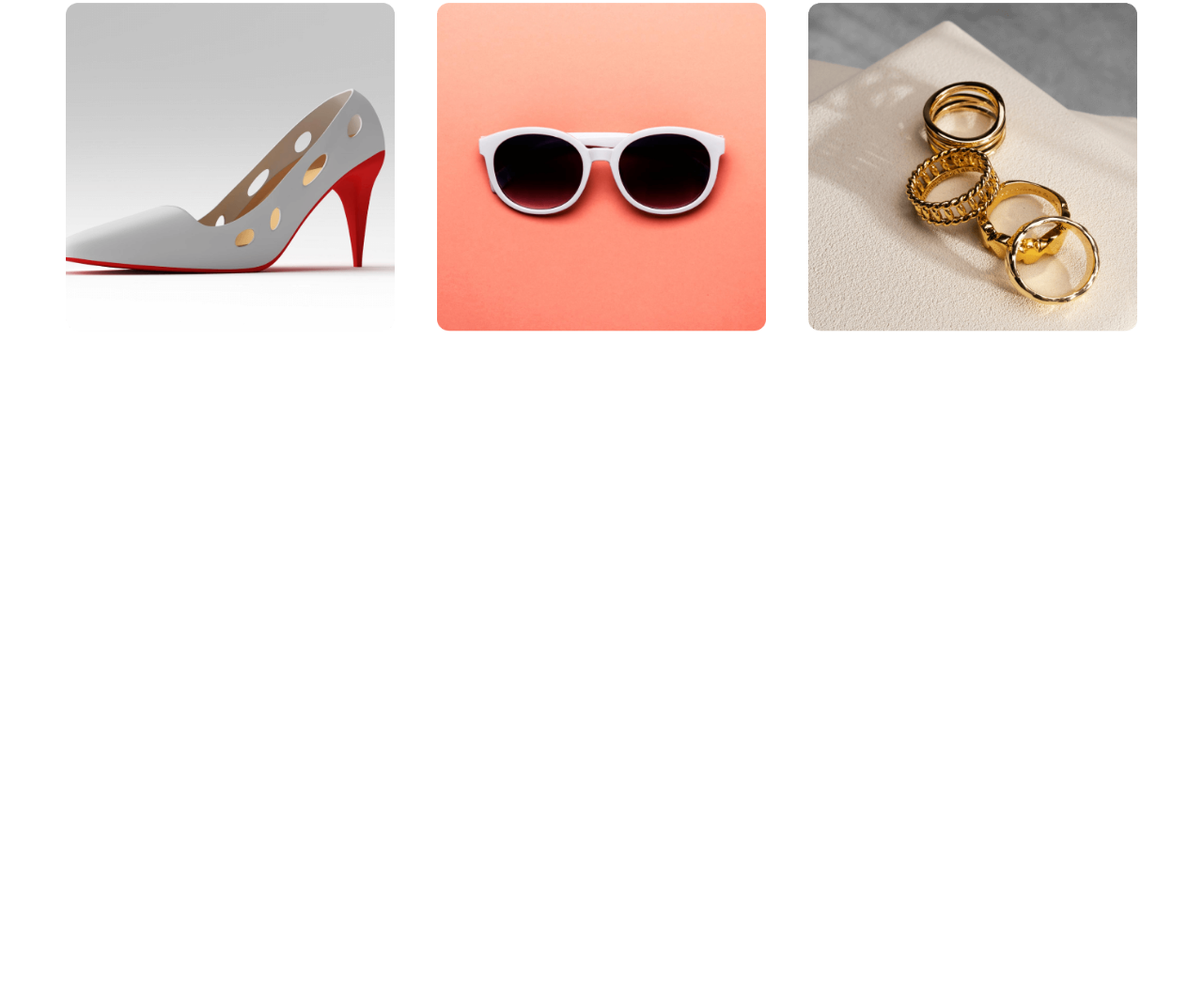
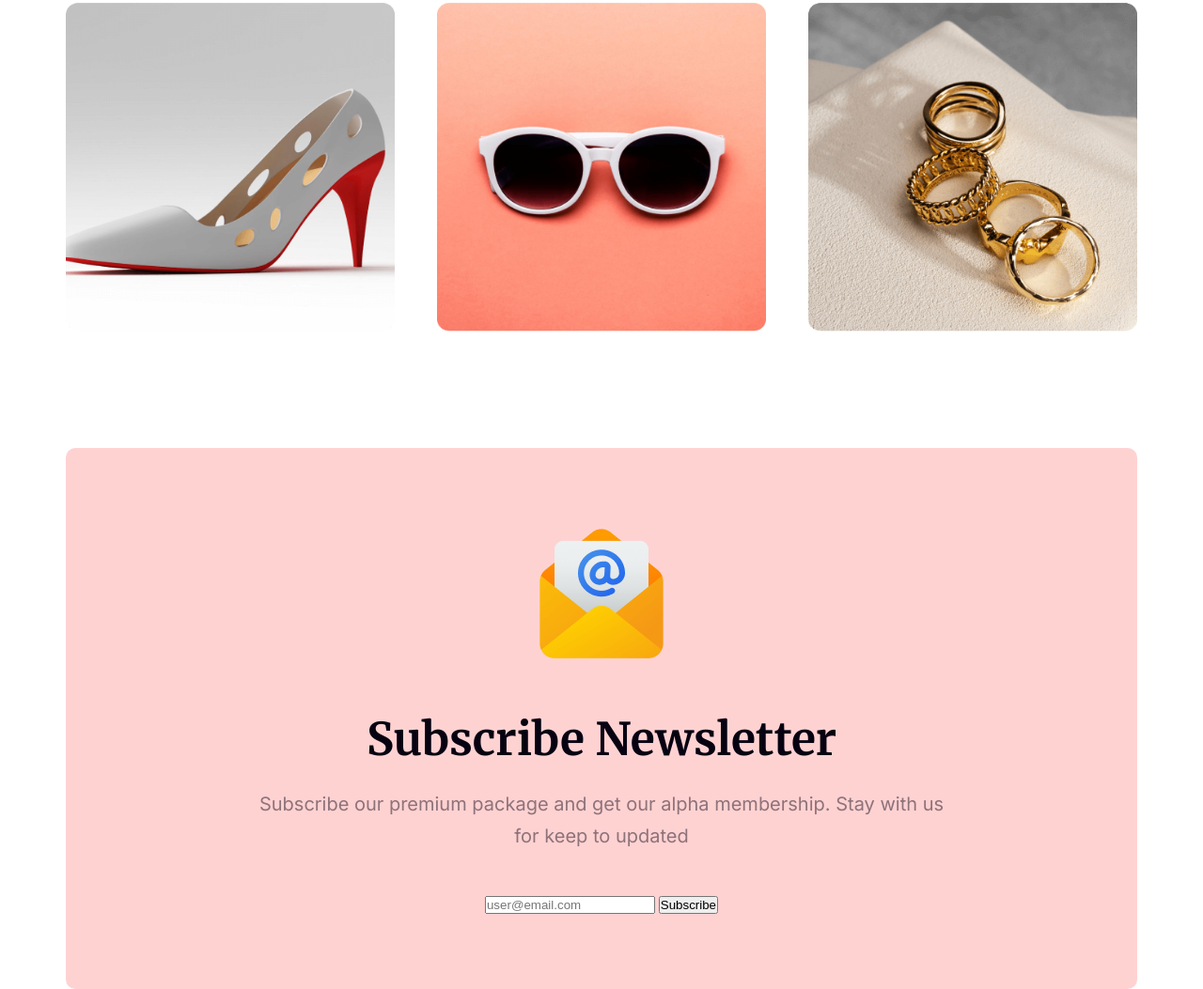
Before and after one commit to rubayedhasan/new-year-new-mission-2024, a plain HTML site: page index.html in a window 1280 px wide. Shown: the part 4249-5302 px from the top of the page at 94% size. Before the commit the page ends 4726 px from the top, so only its background shows below. Drawn offline with Linux system fonts and the light colour scheme.

Commit message:
adding subscribe-pallet section

```diff
--- a/index.html
+++ b/index.html
@@ -119,6 +119,32 @@
           </div>
         </section>
       </section>
+      <!-- subscribe-pallet section  -->
+      <section class="subscribe-pallet">
+        <div class="pallet-image">
+          <img src="images/Group 61.png" alt="email box" />
+        </div>
+        <div class="pallet-group-text">
+          <h1 class="scribe-title">Subscribe Newsletter</h1>
+          <p class="scribe-text">
+            Subscribe our premium package and get our alpha membership. Stay
+            with us for keep to updated
+          </p>
+        </div>
+        <form action="" class="scribe-form">
+          <label for="email-Address">
+            <input
+              type="email"
+              name="user-email"
+              id="email-Address"
+              placeholder="user@email.com"
+            />
+          </label>
+          <label for="subscribe-submit">
+            <input type="submit" value="Subscribe" id="subscribe-submit" />
+          </label>
+        </form>
+      </section>
     </main>
   </body>
 </html>
--- a/styles/index.css
+++ b/styles/index.css
@@ -237,3 +237,38 @@ header {
   width: 350px;
   height: 350px;
 }
+/* subscribe-pallet section style  */
+.subscribe-pallet {
+  padding: 80px 0;
+  border-radius: 10px;
+  background-color: #ff00002d;
+  display: flex;
+  flex-direction: column;
+  justify-content: center;
+  align-items: center;
+  gap: 45px;
+}
+.subscribe-pallet .pallet-image img {
+  width: 100%;
+}
+.subscribe-pallet .pallet-group-text {
+  text-align: center;
+}
+.subscribe-pallet .pallet-group-text .scribe-title {
+  color: #070211;
+  font-size: 48px;
+  font-weight: 700;
+  margin-bottom: 22px;
+  font-family: "Merriweather", serif;
+}
+.subscribe-pallet .pallet-group-text .scribe-text {
+  color: #07021175;
+  width: 80%;
+  margin: 0 auto;
+  line-height: 1.7;
+  font-size: 20px;
+  font-family: "Inter", sans-serif;
+}
+.subscribe-pallet .scribe-form {
+  /* position: relative; */
+}
```
